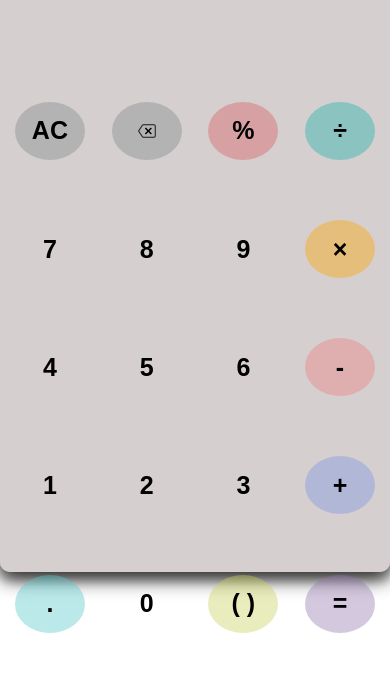
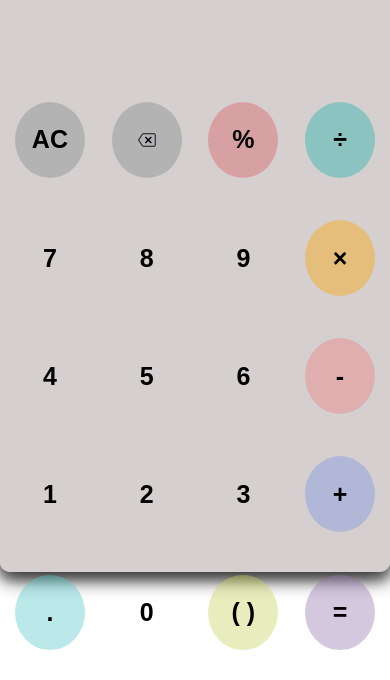
Before and after one commit to Davidhct/Calculator-with-Voice-Input, a plain HTML site: page index.html in a window 390 px wide. Shown: the part 164-844 px from the top of the page. Drawn offline with Linux system fonts and the light colour scheme.

Commit message:
Update style.css

```diff
--- a/css/style.css
+++ b/css/style.css
@@ -287,8 +287,8 @@ button:nth-child(20) {
   }
   .operator,
   .number {
-    width: 18%;
-    height: 58px;
+    width: 18vw;
+    height: 9vh;
     margin: 3%;
   }
 }
```
